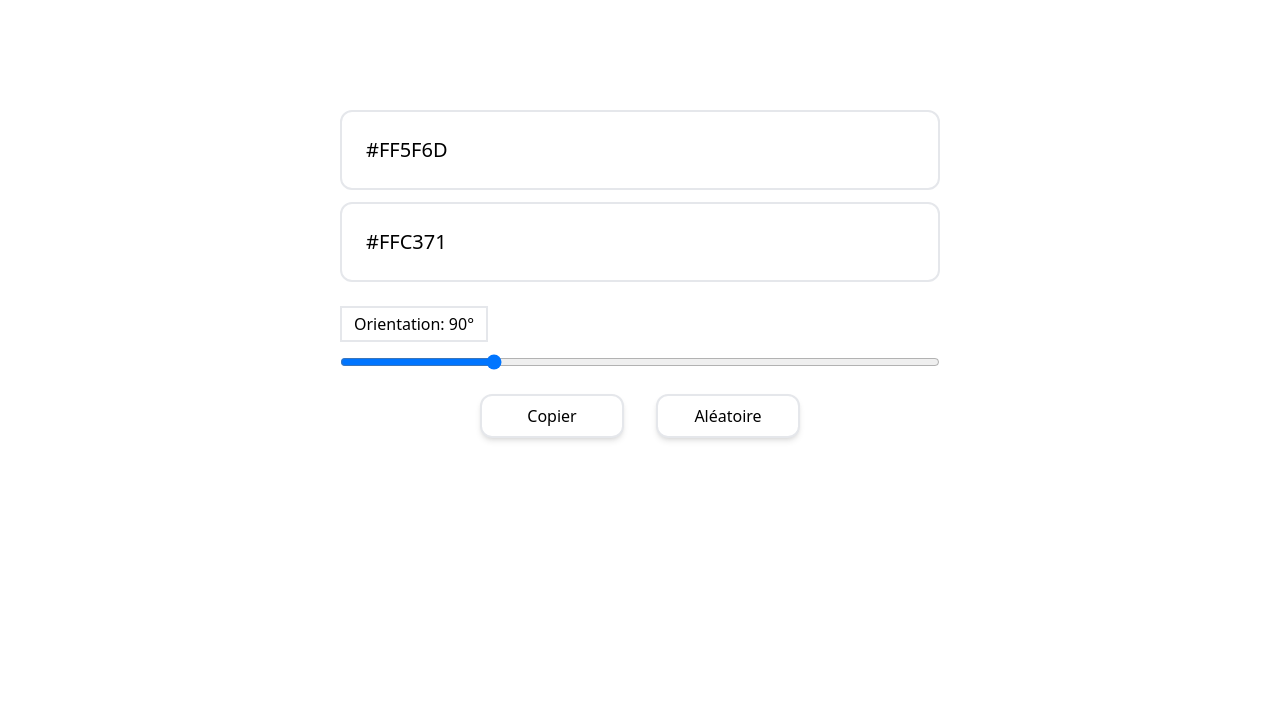
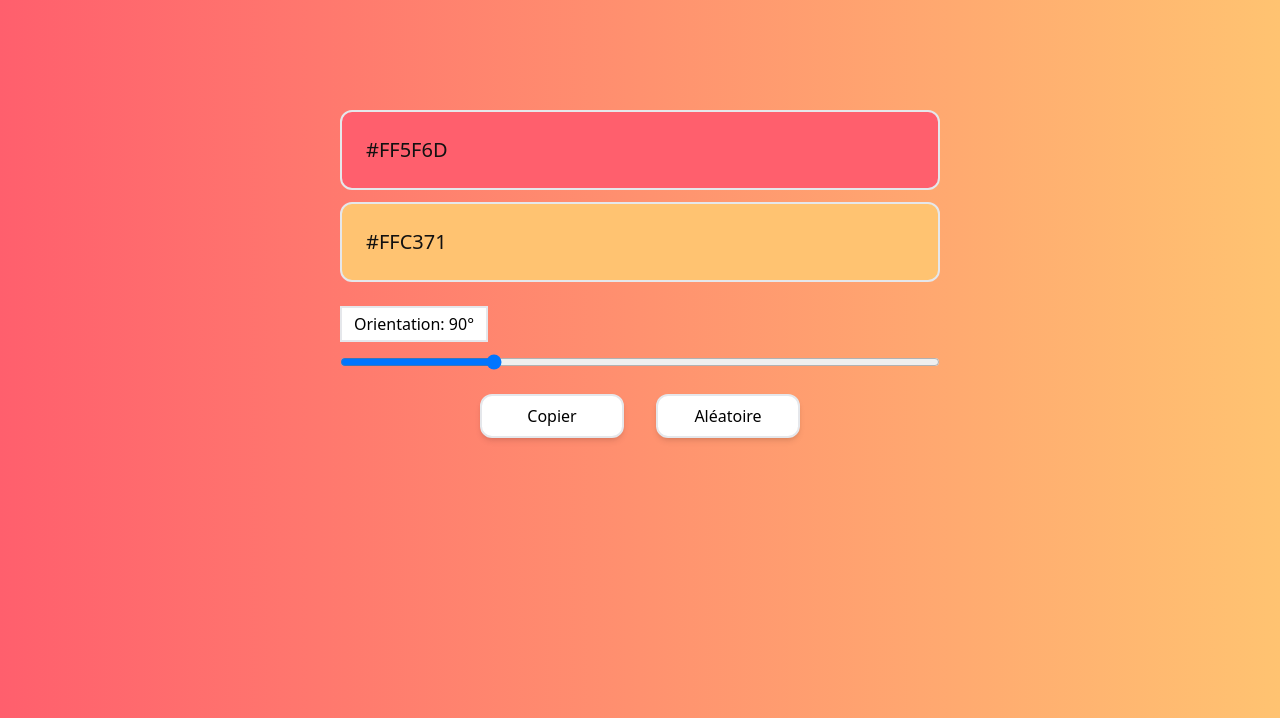
Before and after one commit to benjamin-aubron/Javascript-Exercices, a website: page src/projet_6/projet_6.html in a window 1280 px wide. Both pictures are taken after a click on the button "Copier". Shown: the part 82-800 px from the top of the page. Drawn offline with Linux system fonts and the light colour scheme.

Commit message:
projet_6 - done

```diff
--- a/src/projet_6/projet_6.html
+++ b/src/projet_6/projet_6.html
@@ -19,12 +19,12 @@
   </nav>
 
   <section class="pt-48 pb-20 px-8 min-h-full">
-    <div class="flex mx-auto w-full md:w-[600px] border-2 rounded-xl">
-      <label for="color1" class="block w-full p-6 text-xl cursor-pointer">#FF5F6D</label>
+    <div class="flex mx-auto w-full md:w-[600px]">
+      <label for="color1" class="label block w-full p-6 text-xl cursor-pointer border-2 rounded-xl">#FF5F6D</label>
       <input type="color" id="color1" class="invisible size-0">
     </div>
-    <div class="flex mx-auto w-full md:w-[600px] border-2 rounded-xl mt-3">
-      <label for="color2" class="block w-full p-6 text-xl cursor-pointer">#FFC371</label>
+    <div class="flex mx-auto w-full md:w-[600px] mt-3">
+      <label for="color2" class="label block w-full p-6 text-xl cursor-pointer border-2 rounded-xl">#FFC371</label>
       <input type="color" id="color2" class="invisible size-0">
     </div>
     <div class="flex flex-col mx-auto w-full md:w-[600px] mt-6 space-y-3">
@@ -32,7 +32,7 @@
       <input type="range" id="orientation" min="0" max="360" value="90" class="inp-range">
     </div>
     <div class="flex mx-auto w-full md:w-[600px] justify-center mt-6">
-      <button type="button" class="copy-btn bg-white border-2 w-36 py-2 mx-4 rounded-xl shadow-md">Copier</button>
+      <button type="button" class="copy-btn relative bg-white border-2 w-36 py-2 mx-4 rounded-xl shadow-md after:content-['Copié!'] after:block after:absolute after:z-10 after:bg-white after:px-4 after:py-2 after:rounded-md after:shadow-md after:border-2 after:left-2/4 after:-bottom-[60] after:-translate-x-2/4 after:opacity-0 after:transition-opacity after:ease-in-out">Copier</button>
       <button type="button" class="random-btn bg-white border-2 w-36 py-2 mx-4 rounded-xl shadow-md">Aléatoire</button>
     </div>
 
--- a/src/projet_6/projet_6.js
+++ b/src/projet_6/projet_6.js
@@ -0,0 +1,93 @@
+const colorLabels = [...document.querySelectorAll(".label")];
+const colorInputs = [...document.querySelectorAll("input[type='color']")];
+const rangeLabelValue = document.querySelector(".orientation-value");
+
+const gradientData = {
+  angle: 90,
+  colors: ["#FF5F6D", "#FFC371"],
+};
+
+function populateUI() {
+  colorLabels[0].textContent = gradientData.colors[0];
+  colorLabels[1].textContent = gradientData.colors[1];
+  colorLabels[0].style.background = gradientData.colors[0];
+  colorLabels[1].style.background = gradientData.colors[1];
+
+  colorInputs[0].value = gradientData.colors[0];
+  colorInputs[1].value = gradientData.colors[1];
+
+  document.body.style.background = `linear-gradient(${gradientData.angle}deg, ${gradientData.colors[0]}, ${gradientData.colors[1]})`;
+
+  rangeLabelValue.textContent = `${gradientData.angle}°`;
+  adaptInputColor();
+}
+
+populateUI();
+
+function adaptInputColor() {
+  colorLabels.forEach((label) => {
+    const hexColor = label.textContent.replace("#", "");
+    const red = parseInt(hexColor.slice(0, 2), 16);
+    const green = parseInt(hexColor.slice(2, 4), 16);
+    const blue = parseInt(hexColor.slice(4, 6), 16);
+
+    const yiq = (red * 299 + green * 587 + blue * 114) / 1000;
+
+    if (yiq >= 128) {
+      label.style.color = "#111111";
+    } else {
+      label.style.color = "#f1f1f1";
+    }
+  });
+}
+
+const rangeInput = document.querySelector("input[type='range']");
+rangeInput.addEventListener("input", handleSlope);
+
+function handleSlope() {
+  gradientData.angle = rangeInput.value;
+  populateUI();
+}
+
+colorInputs.forEach((input) =>
+  input.addEventListener("input", colorInputModification)
+);
+
+function colorInputModification(element) {
+  const currentIndex = colorInputs.indexOf(element.target);
+  gradientData.colors[currentIndex] = element.target.value.toUpperCase();
+  populateUI();
+}
+
+const copyBtn = document.querySelector(".copy-btn");
+copyBtn.addEventListener("click", handleCopy);
+
+let lock = false;
+function handleCopy() {
+  const gradient = `linear-gradient(${gradientData.angle}deg, ${gradientData.colors[0]}, ${gradientData.colors[1]})`;
+
+  navigator.clipboard.writeText(gradient);
+
+  if (lock) return;
+
+  lock = true;
+  copyBtn.classList.add("after:opacity-100");
+
+  setTimeout(() => {
+    copyBtn.classList.remove("after:opacity-100");
+    lock = false;
+  }, 1000);
+}
+
+const randomGradientBtn = document.querySelector(".random-btn");
+randomGradientBtn.addEventListener("click", createRandomGradient);
+
+function createRandomGradient() {
+  for (let i = 0; i < colorLabels.length; i++) {
+    randomColor = `#${Math.floor(Math.random() * 16777215)
+      .toString(16)
+      .toUpperCase()}`;
+    gradientData.colors[i] = randomColor;
+  }
+  populateUI()
+}
```
Also changed, not shown: src/output.css.
